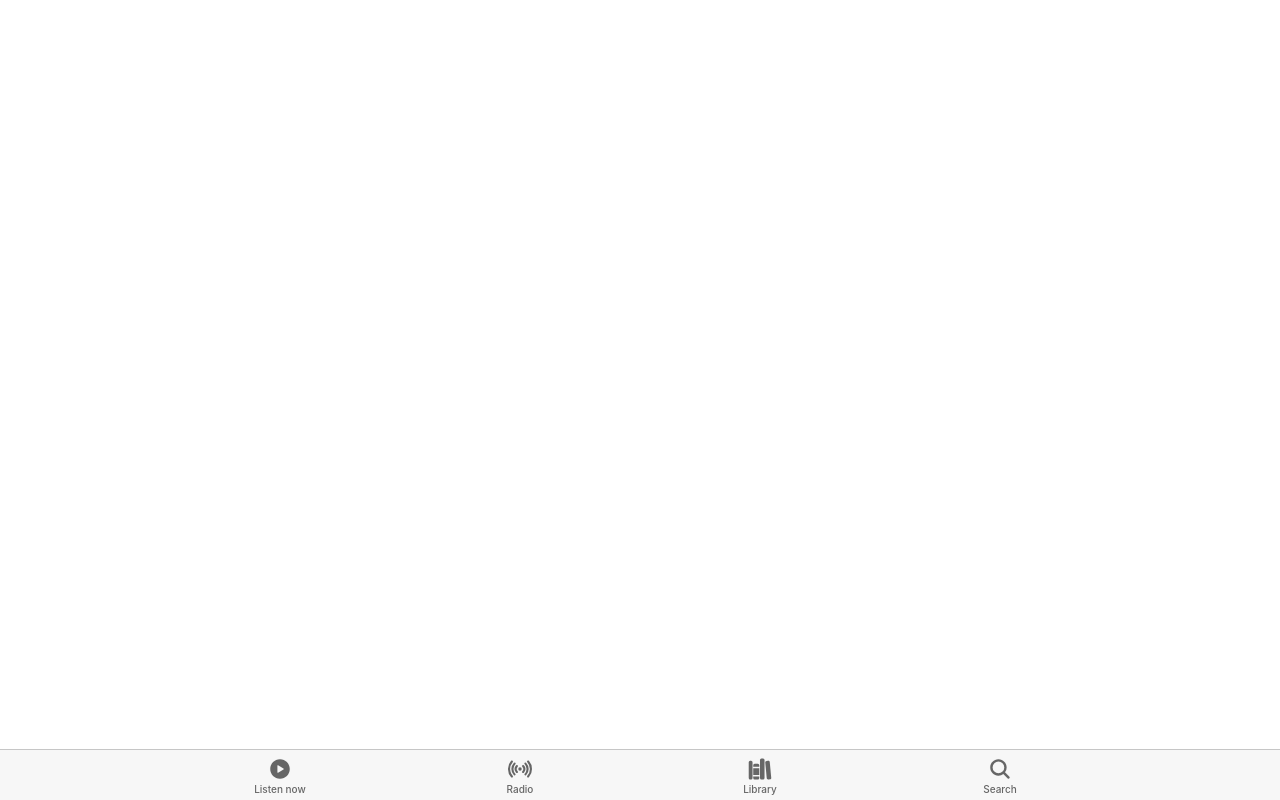
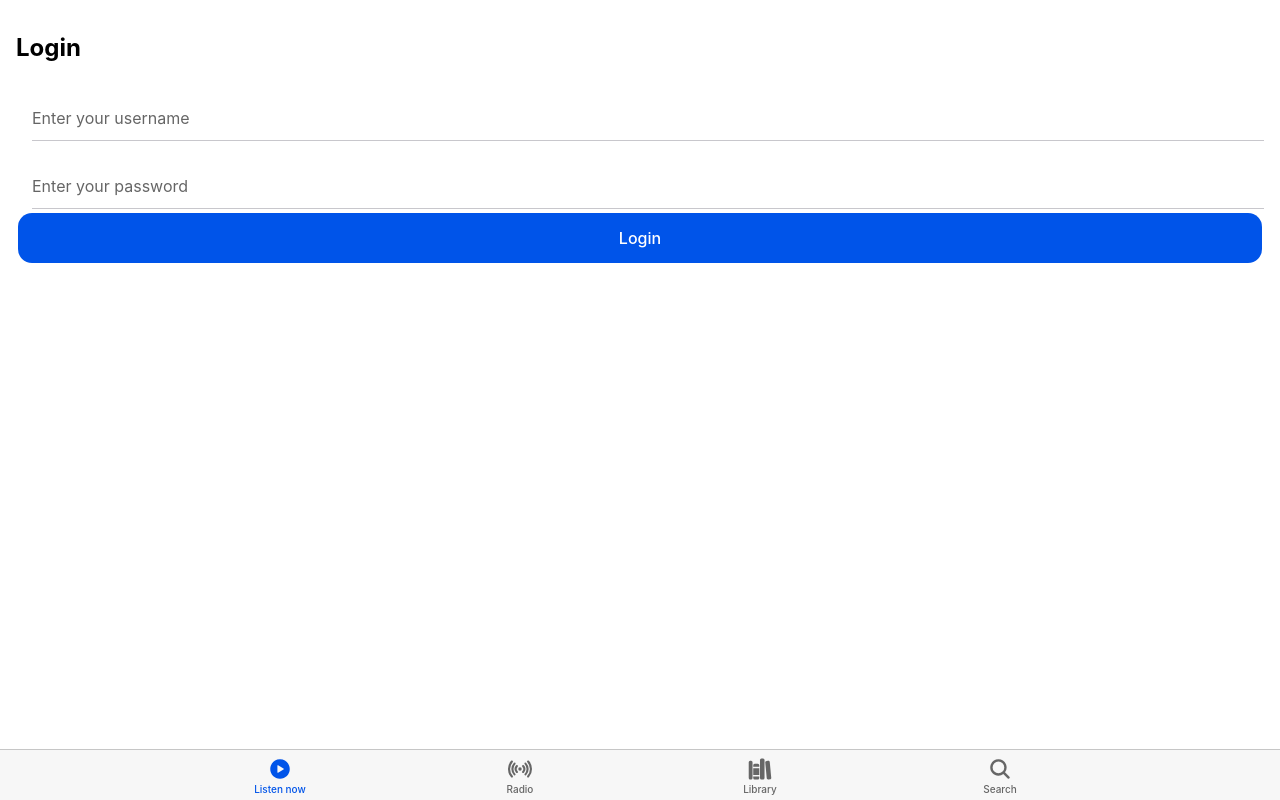
Before and after one commit to fire-nood1e/point-plan, a React (Vite) app in the folder app/: page /login in a window 1280 px wide. Built offline with nearby package versions, Linux system fonts and the light colour scheme.

Commit message:
Add Login and Signup UI

```diff
--- /dev/null
+++ b/app/declaration.d.ts
@@ -0,0 +1,4 @@
+declare module '*.scss' {
+    const content: { [className: string]: string };
+    export default content;
+  }
--- a/app/src/App.tsx
+++ b/app/src/App.tsx
@@ -10,7 +10,8 @@ import {
 } from "@ionic/react";
 import { IonReactRouter } from "@ionic/react-router";
 import { library, playCircle, radio, search } from "ionicons/icons";
-import Home from "./pages/Home.tsx";
+// import Home from "./pages/Home.tsx";
+import Login from "./pages/Login.tsx";
 import Radio from "./pages/Radio.tsx";
 import Library from "./pages/Library.tsx";
 import Search from "./pages/Search.tsx";
@@ -21,8 +22,8 @@ function App() {
       <IonReactRouter>
         <IonTabs>
           <IonRouterOutlet>
-            <Route exact path="/home">
-              <Home />
+            <Route exact path="/login">
+              <Login />
             </Route>
             <Route exact path="/radio">
               <Radio />
@@ -34,12 +35,12 @@ function App() {
               <Search />
             </Route>
             <Route exact path="/">
-              <Redirect to="/home" />
+              <Redirect to="/login" />
             </Route>
           </IonRouterOutlet>
 
           <IonTabBar slot="bottom">
-            <IonTabButton tab="home" href="/home">
+            <IonTabButton tab="home" href="/login">
               <IonIcon icon={playCircle} />
               <IonLabel>Listen now</IonLabel>
             </IonTabButton>
--- /dev/null
+++ b/app/src/pages/Login.tsx
@@ -0,0 +1,55 @@
+import { useState } from 'react';
+import { useHistory } from 'react-router-dom';
+import { IonContent, IonInput, IonItem, IonLabel, IonButton } from "@ionic/react";
+
+function Login() {
+
+    // 사용자 이름과 비밀번호 상태 관리
+    const [username, setUsername] = useState('');
+    const [password, setPassword] = useState('');
+    const history = useHistory();  // useHistory 훅 사용
+
+    // 로그인 버튼 클릭 시 호출될 함수
+    const handleLogin = () => {
+        // 입력된 사용자 이름과 비밀번호를 출력하거나, 서버에 요청을 보내는 등의 작업을 수행할 수 있습니다.
+        console.log('Username:', username);
+        console.log('Password:', password);
+
+        // 로그인 성공 후 홈으로 이동
+        history.push('/home');
+    };
+
+  return (
+    <>
+      <IonContent className="ion-padding">
+      <div>
+            <h2><strong>Login</strong></h2>
+            </div>
+            <IonItem>
+            <IonLabel position="floating"></IonLabel>
+            <IonInput
+            value={username}
+            onIonChange={(e) => setUsername(e.detail.value!)}
+            placeholder="Enter your username"
+            />
+            </IonItem>
+            {/* 비밀번호 입력 */}
+            <IonItem>
+            <IonLabel position="floating"></IonLabel>
+            <IonInput
+            type="password"
+            value={password}
+            onIonChange={(e) => setPassword(e.detail.value!)}
+            placeholder="Enter your password"
+            />
+            </IonItem>
+            {/* 로그인 버튼 */}
+            <IonButton expand="block" onClick={handleLogin}>
+            Login
+            </IonButton>
+      </IonContent>
+    </>
+  );
+}
+
+export default Login;
```
Also changed, not shown: app/src/pages/Signup.tsx (added, +55 -0 lines), 1 other file (tests, documents, lock files or other folders).
